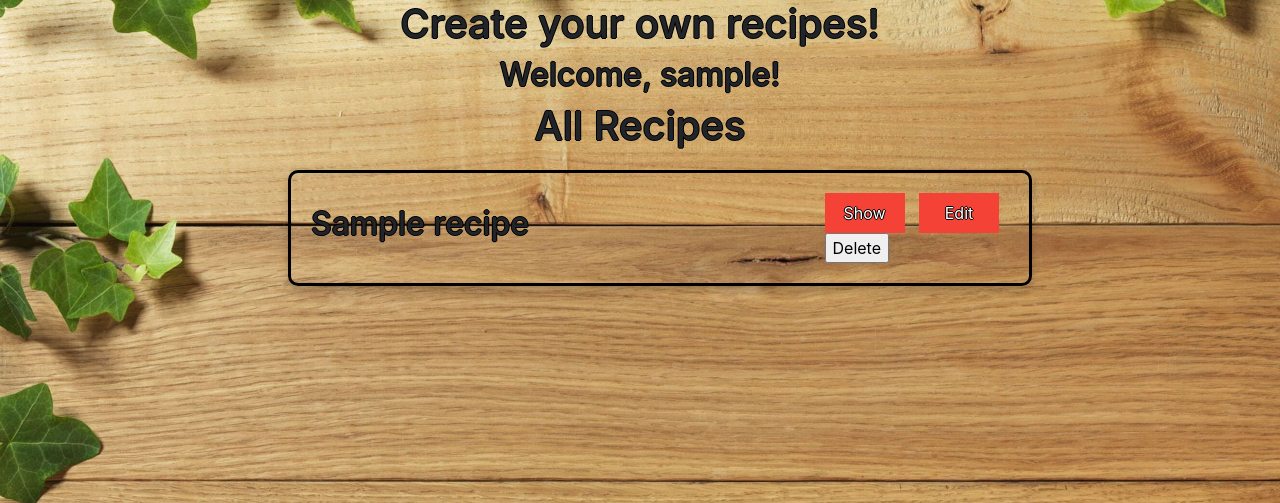
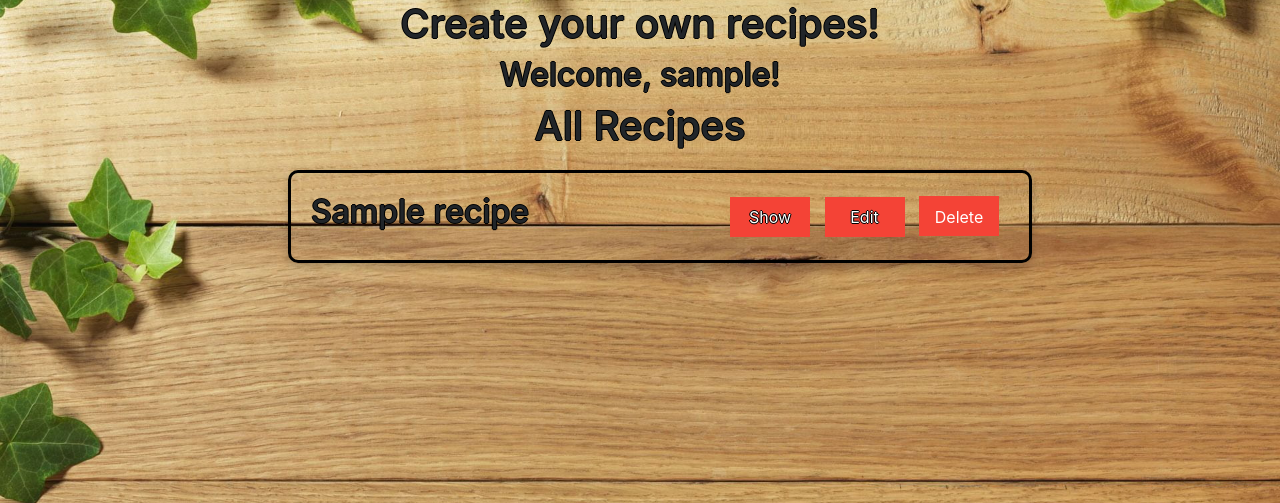
Before and after one commit to PrezesG/Js, a Node server app: page /recipes in a window 1280 px wide. Shown: the part 56-559 px from the top of the page. Run offline with Node 20, Linux system fonts and the light colour scheme; a user stored in the database is signed in; tables that the repository leaves empty hold one stand-in row (values such as "Sample post"); some libraries are stand-ins or nearby versions.

Commit message:
ostateczne zmiany git wszystko

```diff
--- a/views/recipes/index.ejs
+++ b/views/recipes/index.ejs
@@ -36,6 +36,7 @@
         height: 40px;
         text-align: center;
         line-height: 40px;
+        border: none;
     }
     .recipe-box button {
         border: none;
@@ -57,9 +58,9 @@
             <a href="/recipes/<%= recipe._id %>">Show</a>
             <% if (user) { %>
                 <a href="/recipes/<%= recipe._id %>/edit">Edit</a>
-    <form action="/recipes/<%= recipe._id %>?_method=DELETE" method="POST">
+    <form action="/recipes/<%= recipe._id %>?_method=DELETE" method="POST" style="display: inline-block;">
         <input type="hidden" name="_method" value="DELETE">
-        <input type="submit" value="Delete">
+        <button type="submit" style="background-color: #f44336; color: white;">Delete</button>
     </form>
             <% } %>
         </div>
```
